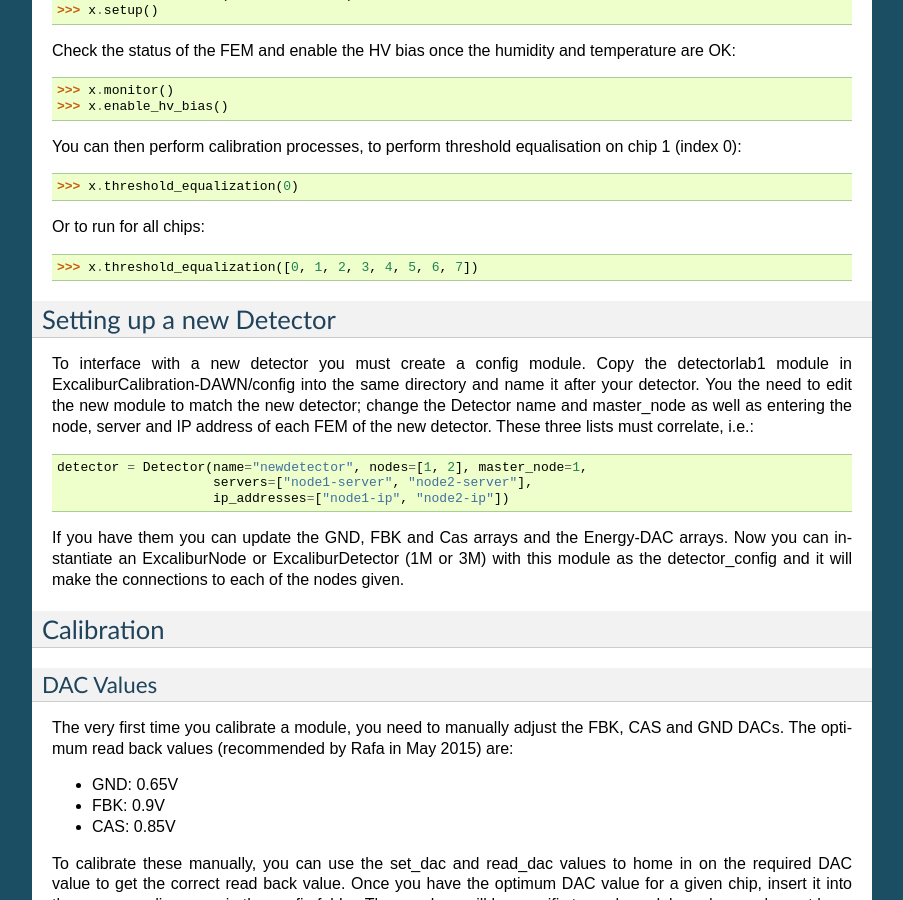
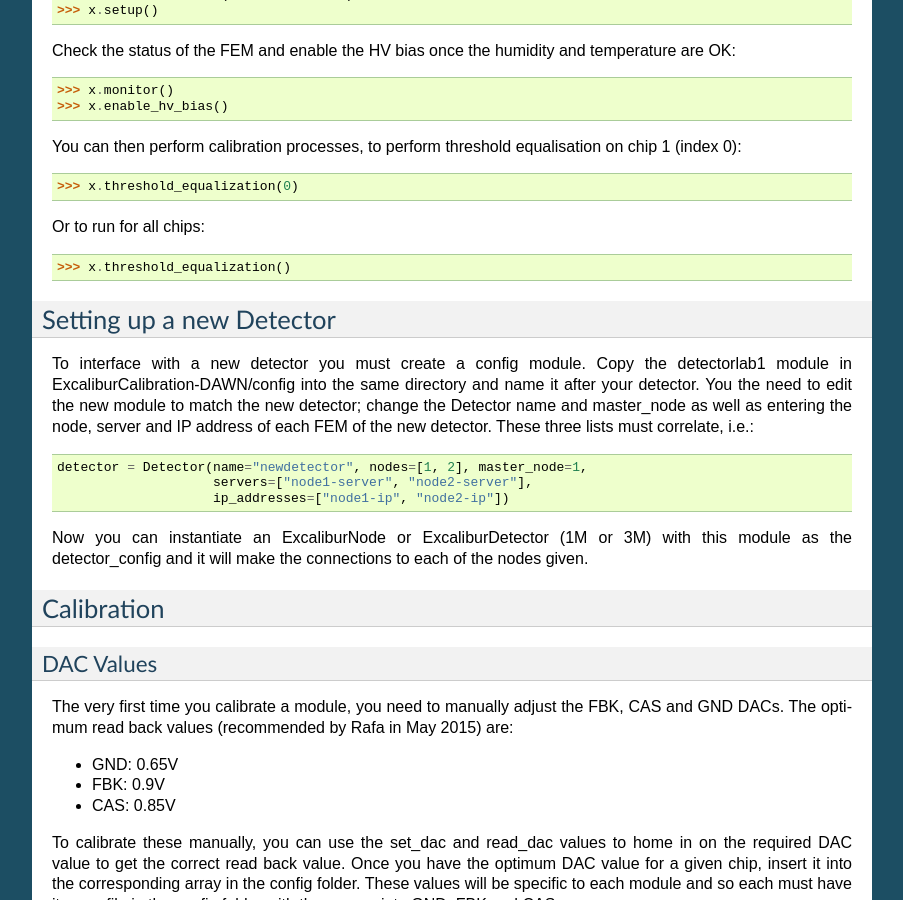
Before and after one commit to DiamondLightSource/ExcaliburCalibration-DAWN, a Sphinx documentation site: the page built from docs/userguide.rst, in a window 1280 px wide and 900 px high, scrolled down 1879 px. Shown: the whole window, without its empty margins (198-1101 px from the left). Built offline with Sphinx 7.4.7, drawn with Linux system fonts in a browser that asks for light colours.

Commit message:
Update docs

```diff
--- a/docs/quickstart.rst
+++ b/docs/quickstart.rst
@@ -49,4 +49,4 @@
 
 Or to run for all chips::
 
-   >>> x.threshold_equalization([0, 1, 2, 3, 4, 5, 6, 7])
+   >>> x.threshold_equalization()
--- a/docs/userguide.rst
+++ b/docs/userguide.rst
@@ -55,7 +55,7 @@
                         servers=["node1-server", "node2-server"],
                         ip_addresses=["node1-ip", "node2-ip"])
 
-If you have them you can update the GND, FBK and Cas arrays and the Energy-DAC arrays. Now you can instantiate an ExcaliburNode or ExcaliburDetector (1M or 3M) with this module as the detector_config and it will make the connections to each of the nodes given.
+Now you can instantiate an ExcaliburNode or ExcaliburDetector (1M or 3M) with this module as the detector_config and it will make the connections to each of the nodes given.
 
 Calibration
 -----------
```
